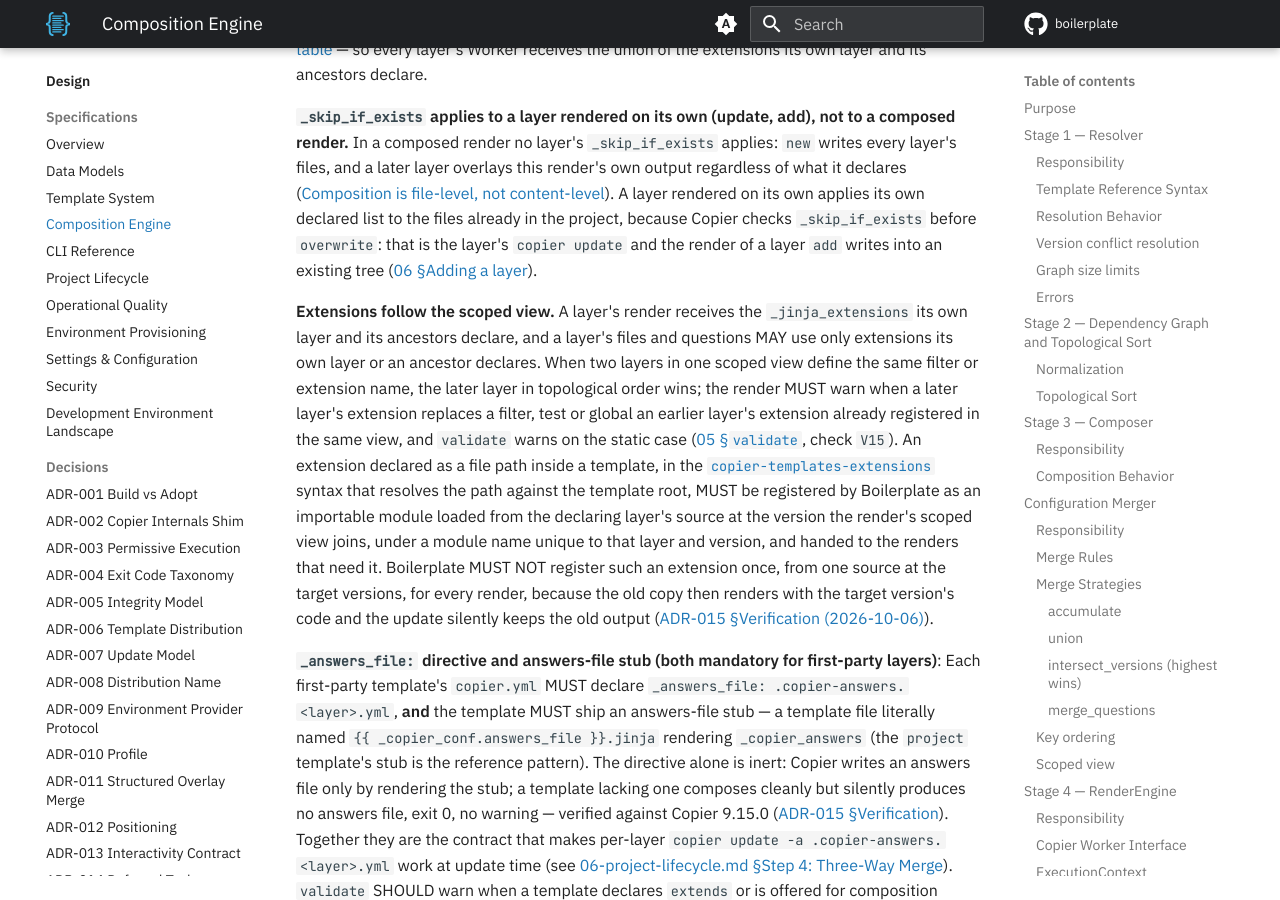
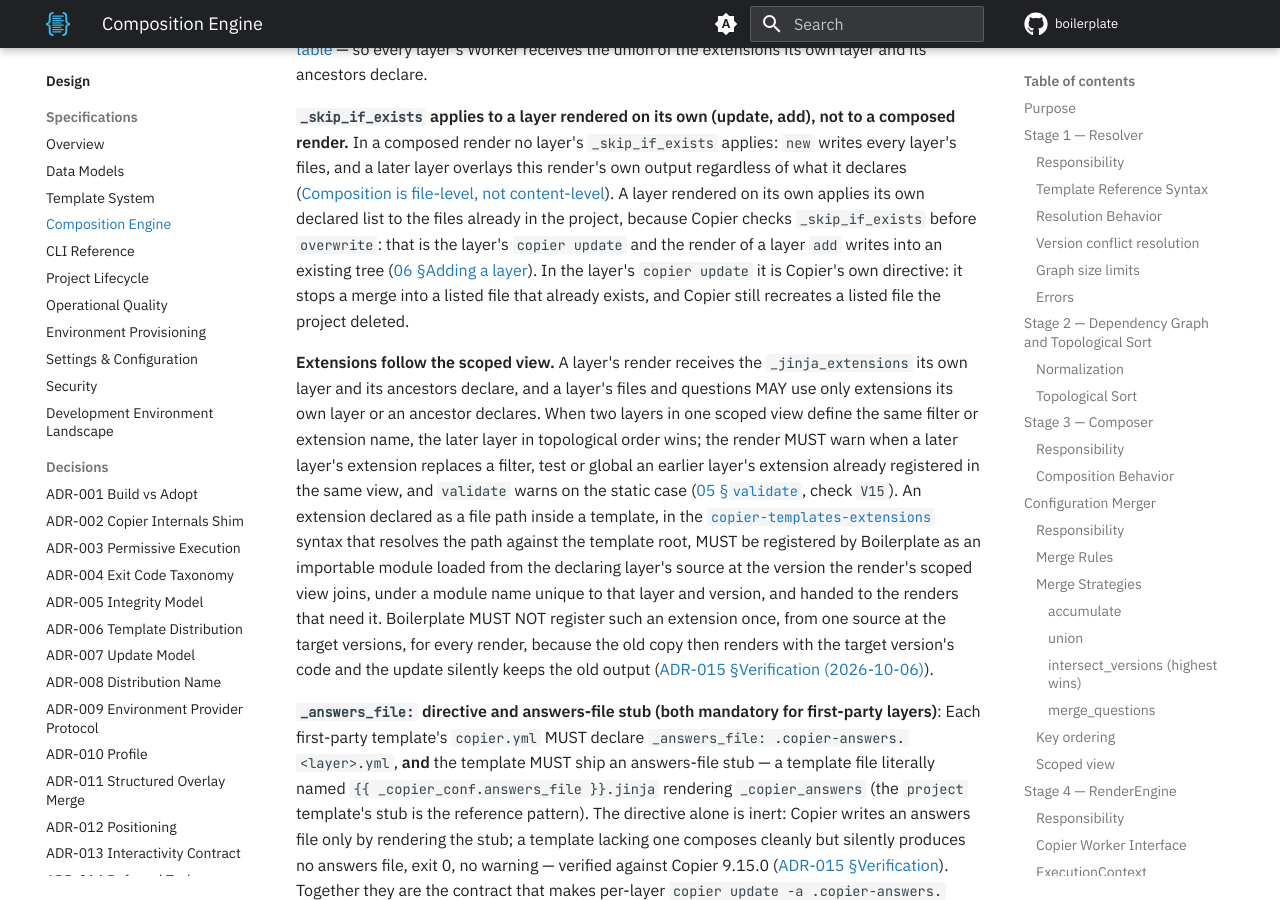
Before and after one commit to TheRealBillSiegler/boilerplate, an MkDocs documentation site: the page built from docs/design/04-composition-engine.md, in a window 1280 px wide and 900 px high, scrolled down 14669 px. Built offline with MkDocs 1.6.1 and Material for MkDocs 9.7.7, drawn with Linux system fonts in a browser that asks for light colours; a script that is not in the unit is left out; comment, search, counter and statistics services are not loaded; the version menu is left out.

Commit message:
docs(design): state what a layer's _skip_if_exists does on update
The authoring guide, versioning rule 7 and the merging reference link here for the list's behaviour, but the section only said the lists are layer-scoped. State it once, here: no merge into a listed file that exists, and a deleted listed file is recreated.

Co-Authored-By: Claude Sonnet 5.5 <noreply@anthropic.com>

```diff
--- a/docs/design/04-composition-engine.md
+++ b/docs/design/04-composition-engine.md
@@ -362,7 +362,7 @@ flowchart LR
 
 **Layer-local Copier directives** — `_exclude`, `_skip_if_exists`, `_subdirectory`, `_templates_suffix`, `_envops` — are scoped to the layer that declares them in its own `copier.yml`. They do NOT propagate across layers; each layer's invocation reads them only from its own `copier.yml`. `_jinja_extensions` is merged instead — see the [merge strategies table](#merge-strategies) — so every layer's Worker receives the union of the extensions its own layer and its ancestors declare.
 
-**`_skip_if_exists` applies to a layer rendered on its own (update, add), not to a composed render.** In a composed render no layer's `_skip_if_exists` applies: `new` writes every layer's files, and a later layer overlays this render's own output regardless of what it declares ([Composition is file-level, not content-level](#managing-shared-files-across-layers)). A layer rendered on its own applies its own declared list to the files already in the project, because Copier checks `_skip_if_exists` before `overwrite`: that is the layer's `copier update` and the render of a layer `add` writes into an existing tree ([06 §Adding a layer](06-project-lifecycle.md#adding-a-layer)).
+**`_skip_if_exists` applies to a layer rendered on its own (update, add), not to a composed render.** In a composed render no layer's `_skip_if_exists` applies: `new` writes every layer's files, and a later layer overlays this render's own output regardless of what it declares ([Composition is file-level, not content-level](#managing-shared-files-across-layers)). A layer rendered on its own applies its own declared list to the files already in the project, because Copier checks `_skip_if_exists` before `overwrite`: that is the layer's `copier update` and the render of a layer `add` writes into an existing tree ([06 §Adding a layer](06-project-lifecycle.md#adding-a-layer)). In the layer's `copier update` it is Copier's own directive: it stops a merge into a listed file that already exists, and Copier still recreates a listed file the project deleted.
 
 **Extensions follow the scoped view.** A layer's render receives the `_jinja_extensions` its own layer and its ancestors declare, and a layer's files and questions MAY use only extensions its own layer or an ancestor declares. When two layers in one scoped view define the same filter or extension name, the later layer in topological order wins; the render MUST warn when a later layer's extension replaces a filter, test or global an earlier layer's extension already registered in the same view, and `validate` warns on the static case ([05 §`validate`](05-cli-reference.md#validate), check `V15`). An extension declared as a file path inside a template, in the [`copier-templates-extensions`](https://github.com/copier-org/copier-templates-extensions#usage) syntax that resolves the path against the template root, MUST be registered by Boilerplate as an importable module loaded from the declaring layer's source at the version the render's scoped view joins, under a module name unique to that layer and version, and handed to the renders that need it. Boilerplate MUST NOT register such an extension once, from one source at the target versions, for every render, because the old copy then renders with the target version's code and the update silently keeps the old output ([ADR-015 §Verification (2026-10-06)](adr-015-idiomatic-artifacts.md#verification-2026-10-06)).
 
```
